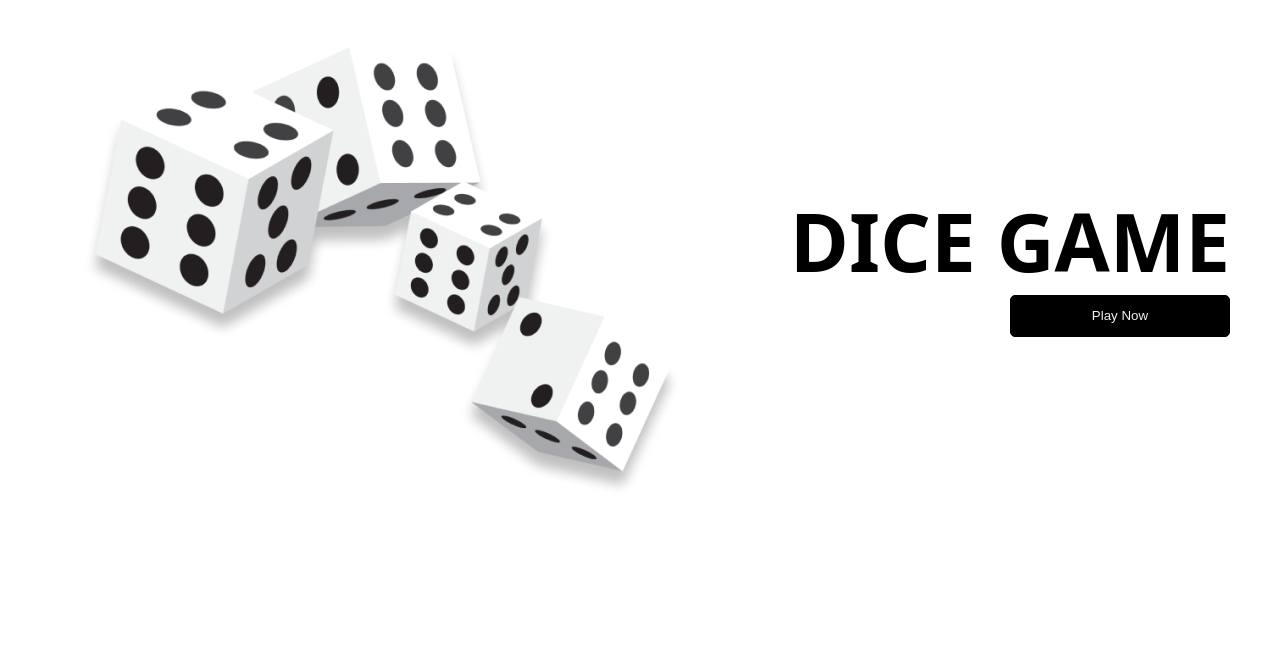
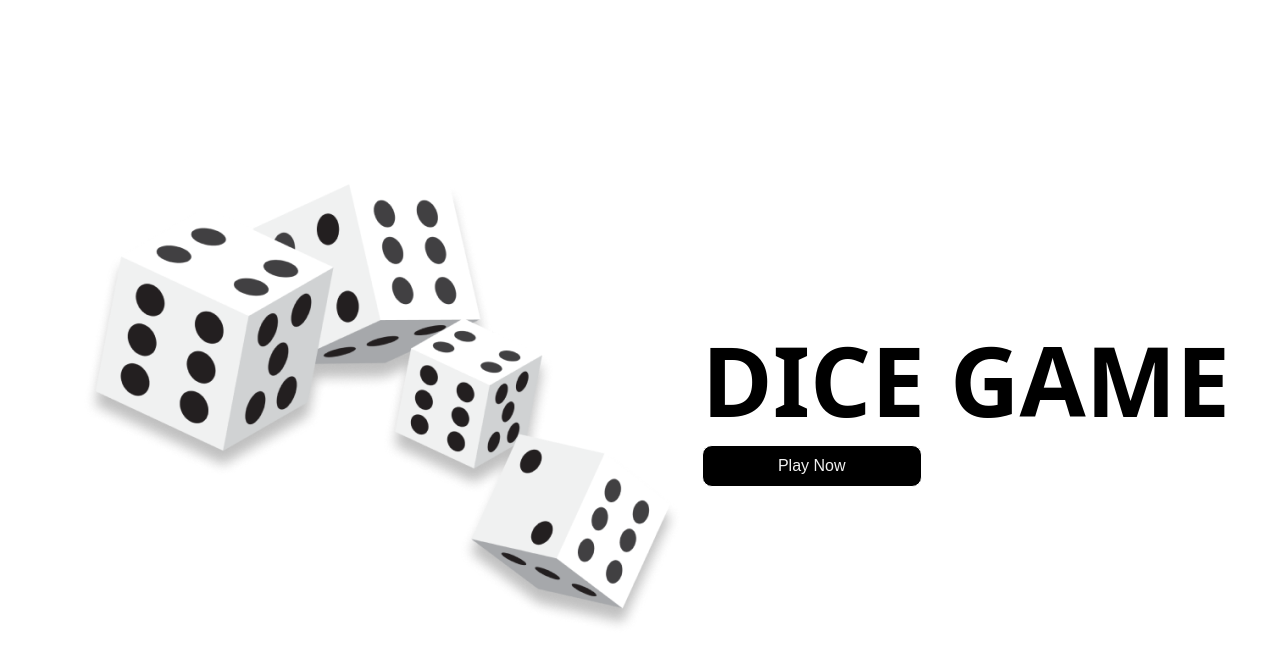
Before and after one commit to mohitchauhan-stack/Dice-Game, a React (Vite) app: page / in a window 1280 px wide. Shown: the top 664 px of the page. Built offline with nearby package versions, Linux system fonts and the light colour scheme.

Commit message:
import img {deces}

```diff
--- a/src/App.jsx
+++ b/src/App.jsx
@@ -1,6 +1,13 @@
-import StartGame from "./components/StartGame"
+import { useState } from "react";
+import StartGame from "./components/StartGame";
 
 function App() {
+
+  const [ gameStarted, setGameStarted ] = useState(false);
+
+  const toggleGameStart = () => {
+    setGameStarted( (prevVal) => !prevVal);
+  }
 
   return (
     <>
--- a/src/components/StartGame.jsx
+++ b/src/components/StartGame.jsx
@@ -1,13 +1,16 @@
-import styled from "styled-components"
+import styled from "styled-components";
+import dices from '../assets/dices.png';
 
 const StartGame = () => {
   return (
     <Container className="start_game">
-      <img src="./src/assets/dices.png" alt="dices_img" />
-      <GameContent className="game_content">
-        <H1>DICE GAME</H1>
+      <div>
+        <img src={dices} alt="dices_img" />
+      </div>
+      <div className="game_content">
+        <h1>DICE GAME</h1>
         <Button>Play Now</Button>
-      </GameContent>
+      </div>
     </Container>
   )
 }
@@ -17,29 +20,40 @@ export default StartGame
 const Container = styled.div`
     display: flex;
     justify-content: space-between;
+    align-items: center;
     max-width: 1180px;
     margin: 0 auto;
-    /* height: 100vh; */
-`
-const H1 = styled.h1`
-  font-size: 5rem;
-`
+    height: 100vh;
 
+    .game_content {
+      h1{
+        font-size: 96px;
+        white-space: nowrap;
+      }
+      button:hover{
+        box-shadow: 3px 3px 3px gray;
+      }
+    }
 
-const GameContent = styled.div`
-  display: flex;
-  flex-direction: column;
-  justify-content: center;
 `
 
 const Button = styled.button`
   padding: 10px 18px;
   cursor: pointer;
-  border-radius: 5px;
-  border: 1px solid black;
+  border-radius: 10px;
+  border: 1px solid white;
   background-color: #000000;
   color: #f1f1f1;
-  align-self: flex-end;
+  align-self: end;
   width: 220px;
   height: 42px;
+  font-size: 16px;
+  transition: all .3s ease-in-out;
+
+  &:hover{
+    background-color: white;
+    color: black;
+    border: 1px solid black;
+  }
+
 `
```
Also changed, not shown: package.json (+5 -2 lines), src/components/GamePlay.jsx (added, +10 -0 lines), 1 other file (tests, documents, lock files or other folders).
